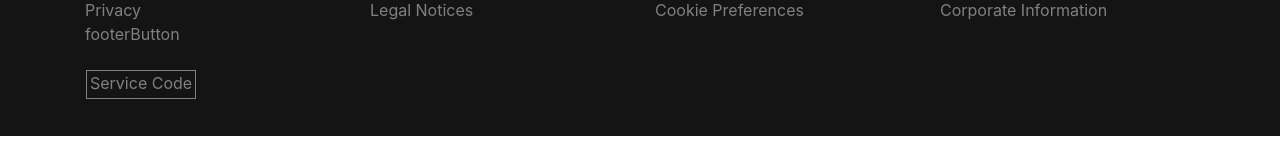
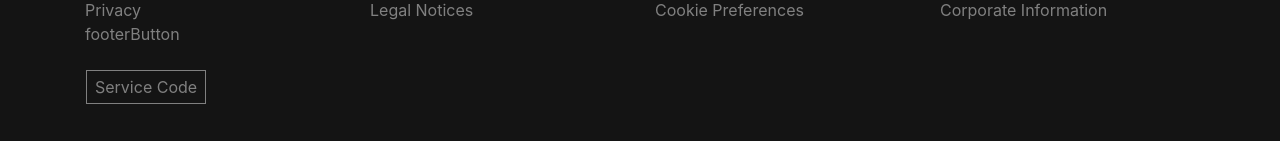
Before and after one commit to muriloalvespereira/fs-may21-netflix-m4, a React (Create React App) app: page / in a window 1280 px wide. Shown: the part 641-797 px from the top of the page. Built offline with nearby package versions, Linux system fonts and the light colour scheme; no server answers.

Commit message:
Polishing Footer

```diff
--- a/src/component/CustomFooter.jsx
+++ b/src/component/CustomFooter.jsx
@@ -44,7 +44,7 @@ const CustomFooter = () => {
 
                 </div>
             </Row>
-            <Row><div className="footerButton mt-4 ml-3">
+            <Row><div className="footerButton mt-4 ml-3 py-1 px-2">
                         Service Code
                     </div></Row>
                     <Row>
```
